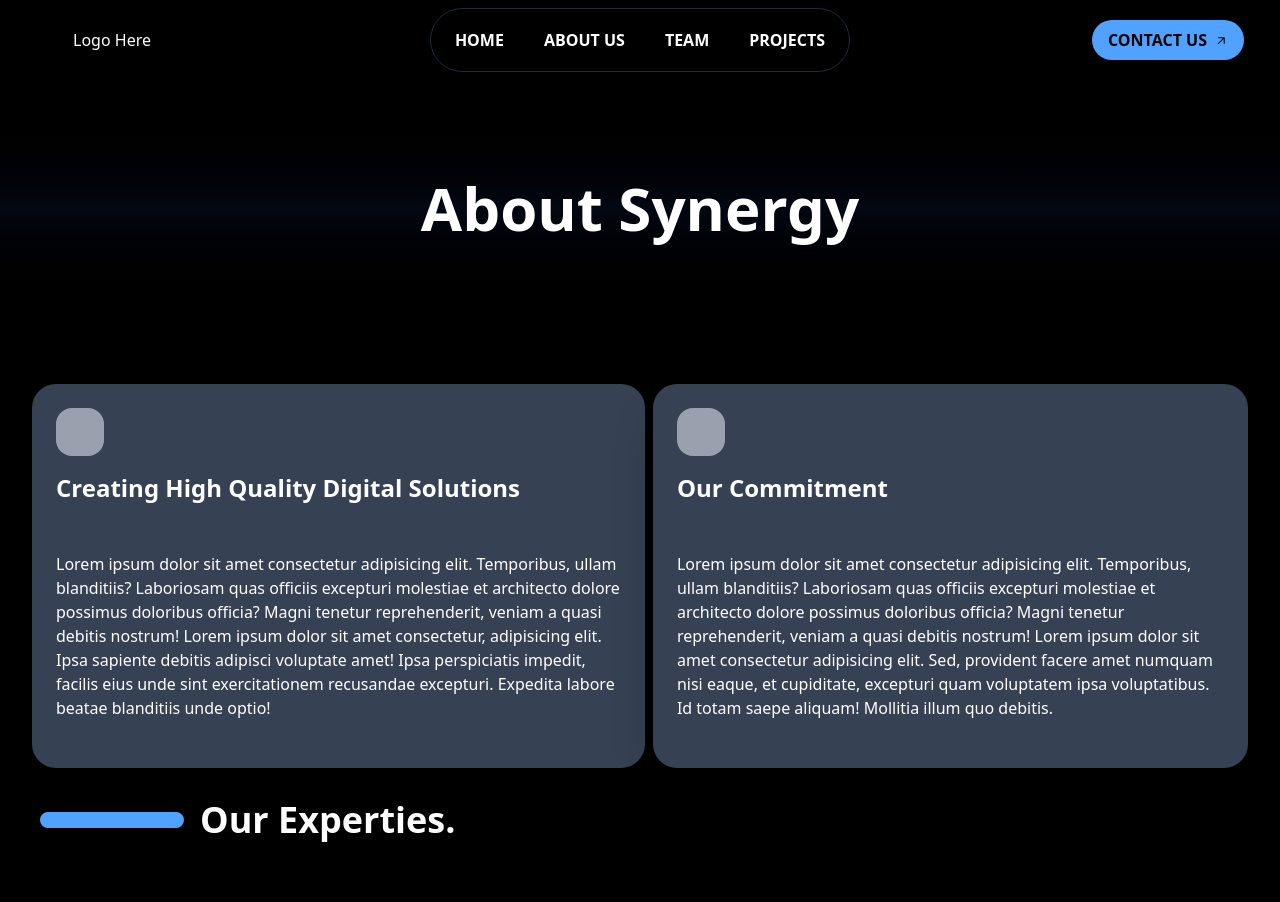
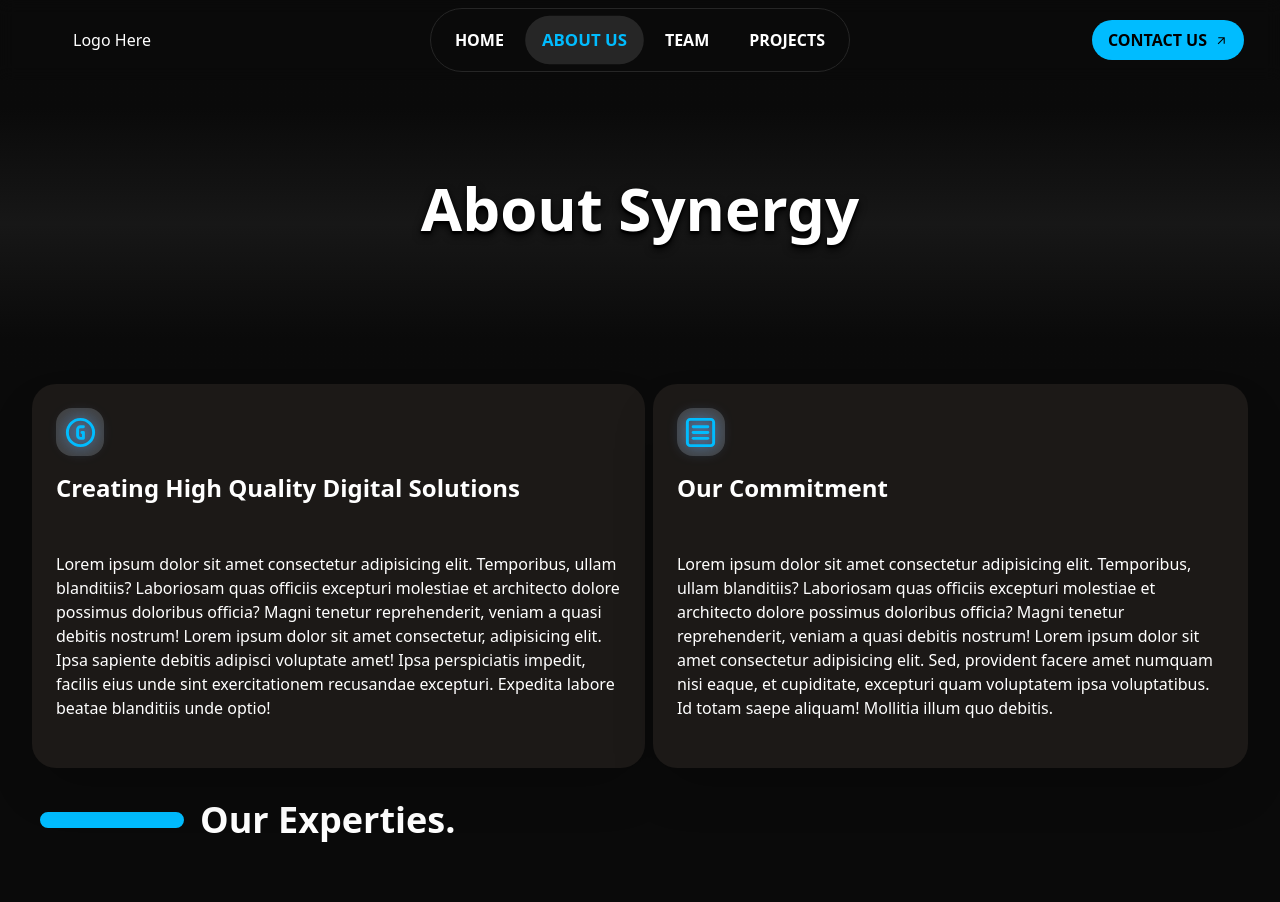
Before and after one commit to MGChristian/portfolio, a React (Vite) app: page /about in a window 1280 px wide. Shown: the top 902 px of the page. Built offline with nearby package versions, Linux system fonts and the light colour scheme.

Commit message:
updated about page

```diff
--- a/index.html
+++ b/index.html
@@ -6,7 +6,7 @@
     <meta name="viewport" content="width=device-width, initial-scale=1.0" />
     <title>Vite + React</title>
   </head>
-  <body class="bg-black">
+  <body class="bg-neutral-950">
     <div id="root"></div>
     <script type="module" src="/src/main.jsx"></script>
   </body>
--- a/package.json
+++ b/package.json
@@ -4,7 +4,7 @@
   "version": "0.0.0",
   "type": "module",
   "scripts": {
-    "dev": "vite",
+    "dev": "vite --host",
     "build": "vite build",
     "lint": "eslint .",
     "preview": "vite preview"
--- a/src/App.jsx
+++ b/src/App.jsx
@@ -9,7 +9,6 @@ import Contact from "./pages/Contact";
 function App() {
   return (
     <>
-      <Navbar />
       <Routes>
         <Route path="/" element={<Home />}></Route>
         <Route path="/about" element={<About />}></Route>
--- a/src/components/Navbar.jsx
+++ b/src/components/Navbar.jsx
@@ -1,6 +1,6 @@
 import { Link } from "react-router-dom";
 import { MdArrowOutward, MdArrowForward } from "react-icons/md";
-import { useState } from "react";
+import { useEffect, useState } from "react";
 import { FaGripLines } from "react-icons/fa";
 import { RxCross2 } from "react-icons/rx";
 
@@ -24,6 +24,7 @@ const navValues = [
 ];
 
 export default function Navbar() {
+  const [currentPage, setCurrentPage] = useState(window.location.pathname);
   const [contactHover, setContactHover] = useState(false);
   const [nav, setNav] = useState(false);
 
@@ -35,33 +36,42 @@ export default function Navbar() {
     setNav((c) => !c);
   }
 
+  useEffect(() => {
+    setCurrentPage(window.location.pathname);
+    console.log(currentPage);
+  }, []);
+
   return (
     <>
-      <nav className="sticky top-0 z-50 hidden h-20 items-center justify-between px-8 py-2 backdrop-blur-2xl lg:flex">
+      <nav className="sticky top-0 z-50 hidden h-20 items-center justify-between px-8 py-2 backdrop-blur-sm lg:flex">
         <div className="flex w-40 items-center justify-center text-white">
           Logo Here
         </div>
-        <div className="flex h-16 items-center justify-center gap-2 rounded-full border-[1px] border-gray-800 bg-black p-2">
+        <div className="flex h-16 items-center justify-center gap-2 rounded-full border-[1px] border-neutral-800 bg-neutral-950 p-2">
           {navValues.map((item, index) => {
             return (
-              <div className="group relative flex h-full items-center justify-center overflow-hidden rounded-full px-4">
+              <div
+                className={`group relative flex h-full items-center justify-center overflow-hidden rounded-full px-4 transition-transform duration-700 ease-in-out hover:scale-90 ${currentPage == item.src ? "scale-105 bg-neutral-800" : "scale-100"}`}
+              >
                 <Link
                   key={index}
                   className="z-10 w-fit text-center font-semibold text-white"
                   to={item.src}
                 >
-                  <p className="transition-transform duration-700 ease-in-out group-hover:scale-75 group-hover:text-blue-300">
+                  <p className={`${currentPage == item.src && "text-sky-400"}`}>
                     {item.name}
                   </p>
                 </Link>
-                <div className="absolute h-0 w-0 rounded-full bg-gray-600 opacity-100 transition-all duration-500 ease-in-out group-hover:h-[300px] group-hover:w-[300px] group-hover:opacity-25"></div>
+                {currentPage != item.src && (
+                  <div className="absolute h-0 w-0 rounded-full bg-neutral-600 opacity-100 transition-all duration-500 ease-in-out group-hover:h-[300px] group-hover:w-[300px] group-hover:opacity-25"></div>
+                )}
               </div>
             );
           })}
         </div>
         <div className="flex w-40 items-center justify-center">
           <Link
-            className="flex h-fit items-center gap-2 rounded-full bg-blue-400 px-4 py-2"
+            className="flex h-fit items-center gap-2 rounded-full bg-sky-400 px-4 py-2"
             onMouseEnter={handleContactHover}
             onMouseLeave={handleContactHover}
           >
@@ -79,7 +89,7 @@ export default function Navbar() {
           Logo Here
         </div>
         <div
-          className="rounded-2xl bg-gray-900 p-4 hover:cursor-pointer"
+          className="rounded-2xl bg-neutral-900 p-4 hover:cursor-pointer"
           onClick={handleNav}
         >
           {nav ? (
@@ -92,15 +102,15 @@ export default function Navbar() {
       <div
         className={
           nav
-            ? "fixed top-20 z-10 flex h-fit w-full flex-col items-center gap-4 border-b border-gray-900 bg-black p-4 pt-8 duration-300 ease-in-out lg:hidden"
-            : "fixed -top-full z-10 flex h-fit w-full flex-col items-center gap-4 border-b border-gray-900 bg-black p-4 pt-8 duration-300 ease-in-out lg:hidden"
+            ? "fixed top-20 z-10 flex h-fit w-full flex-col items-center gap-4 border-b border-neutral-900 bg-black p-4 pt-8 duration-300 ease-in-out lg:hidden"
+            : "fixed -top-full z-10 flex h-fit w-full flex-col items-center gap-4 border-b border-neutral-900 bg-black p-4 pt-8 duration-300 ease-in-out lg:hidden"
         }
       >
         {navValues.map((item, index) => {
           return (
             <Link
               key={index}
-              className={`w-full rounded-full bg-gray-600 p-4 text-center text-white`}
+              className={`w-full rounded-full bg-neutral-600 p-4 text-center text-white`}
               to={item.src}
               onClick={() => setNav(false)}
             >
@@ -109,7 +119,7 @@ export default function Navbar() {
           );
         })}
         <Link
-          className={`my-4 w-full rounded-full border border-gray-700 p-4 text-center text-white transition-colors duration-300 ease-in-out hover:bg-orange-400 hover:text-black`}
+          className={`my-4 w-full rounded-full border border-neutral-700 p-4 text-center text-white transition-colors duration-300 ease-in-out hover:bg-orange-400 hover:text-black`}
           to="/contact"
           onClick={() => setNav(false)}
         >
--- a/src/index.css
+++ b/src/index.css
@@ -3,3 +3,35 @@
 html {
   scroll-behavior: smooth;
 }
+
+/* ANIMATIONS */
+
+@keyframes slideInFromTop {
+  from {
+    transform: translateY(-10rem);
+    filter: opacity(0);
+  }
+  to {
+    transform: translateY(0);
+    filter: opacity(1);
+  }
+}
+
+.animate-slide-in {
+  animation: slideInFromTop 0.8s ease-out forwards;
+}
+
+@keyframes slideInFromBottom {
+  from {
+    transform: translateY(10rem);
+    filter: opacity(0);
+  }
+  to {
+    transform: translateY(0);
+    filter: opacity(1);
+  }
+}
+
+.animate-slide-in-bottom {
+  animation: slideInFromBottom 0.8s ease-out forwards;
+}
--- a/src/pages/About.jsx
+++ b/src/pages/About.jsx
@@ -1,5 +1,8 @@
 import { FaPlus } from "react-icons/fa6";
-import { useState } from "react";
+import { LuSquareMenu } from "react-icons/lu";
+import { TbCircleLetterG } from "react-icons/tb";
+import { useEffect, useState } from "react";
+import Navbar from "../components/Navbar";
 
 const accordionData = [
   {
@@ -32,17 +35,24 @@ const accordionData = [
 export default function About() {
   return (
     <>
-      <div>
-        <section className="flex flex-col gap-12 lg:h-[calc(100vh-80px)]">
-          <div className="flex h-64 items-center justify-center bg-gradient-to-b from-black from-10% via-gray-950 via-50% to-black to-90%">
-            <h1 className="text-4xl font-bold text-white md:text-5xl lg:text-6xl">
+      <Navbar />
+      <div className="p-4 lg:p-0">
+        <section className="mb-16 flex flex-col gap-12 lg:mb-0 lg:h-[calc(100vh-80px)]">
+          <div className="fixed -z-1 h-72 w-full bg-gradient-to-b from-neutral-950 from-10% via-neutral-900 via-50% to-neutral-950 to-90% text-white"></div>
+          <div className="flex h-64 items-center justify-center">
+            <h1 className="animate-slide-in text-4xl font-bold text-white text-shadow-black text-shadow-lg md:text-5xl lg:text-6xl">
               About Synergy
             </h1>
           </div>
-          <div className="flex max-w-full flex-wrap items-center justify-center gap-2 lg:flex-nowrap lg:px-8">
-            <div className="flex h-96 max-w-[710px] flex-col gap-12 rounded-3xl bg-gray-700 p-6 pb-12 shadow-2xl">
+          <div className="animate-slide-in-bottom flex min-h-fit max-w-full flex-wrap items-center justify-center gap-2 lg:h-96 lg:flex-nowrap lg:px-8">
+            <div className="flex h-full max-w-[710px] flex-col gap-12 rounded-3xl bg-stone-900 p-6 shadow-2xl">
               <div className="flex flex-col gap-4">
-                <div className="h-12 w-12 rounded-2xl bg-gray-400"></div>
+                <div className="flex h-12 w-12 items-center justify-center rounded-2xl bg-neutral-700">
+                  <TbCircleLetterG
+                    size={35}
+                    className="text-sky-400 drop-shadow-[0_0_8px_rgba(96,165,250,1)]"
+                  />
+                </div>
                 <h4 className="text-xl font-semibold text-white md:text-2xl">
                   Creating High Quality Digital Solutions
                 </h4>
@@ -58,9 +68,14 @@ export default function About() {
                 excepturi. Expedita labore beatae blanditiis unde optio!
               </p>
             </div>
-            <div className="flex h-96 max-w-[710px] flex-col gap-12 rounded-3xl bg-gray-700 p-6 pb-12 shadow-2xl">
+            <div className="flex h-full max-w-[710px] flex-col gap-12 rounded-3xl bg-stone-900 p-6 pb-12 shadow-2xl">
               <div className="flex flex-col gap-4">
-                <div className="h-12 w-12 rounded-2xl bg-gray-400"></div>
+                <div className="flex h-12 w-12 items-center justify-center rounded-2xl bg-neutral-700">
+                  <LuSquareMenu
+                    size={35}
+                    className="text-sky-400 drop-shadow-[0_0_8px_rgba(96,165,250,1)]"
+                  />
+                </div>
                 <h4 className="text-xl font-semibold text-white md:text-2xl">
                   Our Commitment
                 </h4>
@@ -81,7 +96,7 @@ export default function About() {
 
         <section className="mx-auto mb-48 max-w-[1200px]">
           <div className="mb-16 flex items-center gap-4">
-            <hr className="w-36 rounded-2xl border-8 text-blue-400" />
+            <hr className="w-36 rounded-2xl border-8 text-sky-400" />
             <h3 className="text-2xl font-bold text-white md:text-3xl lg:text-4xl">
               Our Experties.
             </h3>
@@ -96,35 +111,48 @@ export default function About() {
 }
 
 function Accordion() {
-  const [toggleAccordion, setToggleAccordion] = useState(false);
+  const [selected, setSelected] = useState([]);
 
-  function handleToggleAccordion() {
-    setToggleAccordion((t) => !t);
+  function handleSelection(selectedAccordion) {
+    let copySelected = [...selected];
+    const findIndexOfCurrentId = copySelected.indexOf(selectedAccordion);
+
+    if (findIndexOfCurrentId === -1) {
+      copySelected.push(selectedAccordion);
+    } else {
+      copySelected.splice(findIndexOfCurrentId, 1);
+    }
+
+    setSelected(copySelected);
   }
 
   return (
     <>
-      {accordionData.map((item, index) => {
+      {accordionData.length != 0
+        ? accordionData.map((item, index) => {
             return (
               <div
-            className={`group rounded-3xl bg-gray-700 hover:cursor-pointer lg:w-full ${index === accordionData.length - 1 && index % 2 == 0 ? "lg:col-span-2" : ""}`}
+                className={`group self-start rounded-3xl border hover:cursor-pointer lg:w-full ${selected.indexOf(item.key) !== -1 ? "border-neutral-900 bg-[rgba(23,23,23,0.5)]" : "border-neutral-600 bg-neutral-800"} ${index === accordionData.length - 1 && index % 2 == 0 ? "lg:col-span-2" : ""}`}
                 key={item.key}
-            onClick={handleToggleAccordion}
+                // onClick={handleToggleAccordion}
+                onClick={() => handleSelection(item.key)}
               >
                 <div className="flex flex-col">
                   <div className="flex items-center justify-between p-4 text-white">
-                <p className="transition-all duration-300 ease-in-out group-hover:translate-x-4 group-hover:text-blue-400">
+                    <p
+                      className={`font-semibold transition-all duration-300 ease-in-out ${selected.indexOf(item.key) !== -1 ? "text-sky-400" : "group-hover:translate-x-4 group-hover:text-sky-400"}`}
+                    >
                       {item.title}
                     </p>
-                <div className="rounded-sm bg-gray-400 p-2 transition-all duration-300 ease-in-out group-hover:bg-blue-400 group-hover:text-black">
+                    <div className="rounded-xl bg-neutral-700 p-2 transition-all duration-300 ease-in-out group-hover:bg-sky-400 group-hover:text-black">
                       <FaPlus />
                     </div>
                   </div>
                   <div
-                className={`transition-all duration-300 ${toggleAccordion == true ? "h-fit p-4" : "h-0 p-0"} text-white`}
+                    className={`transition-all duration-300 ease-in-out ${selected.indexOf(item.key) !== -1 ? "h-fit p-4" : "h-0 p-0"} text-white`}
                   >
                     <p
-                  className={`${index === accordionData.length - 1 ? "m-auto max-w-6/8 text-justify" : ""} ${toggleAccordion == true ? "" : "hidden"} text-white`}
+                      className={`${index === accordionData.length - 1 ? "m-auto max-w-6/8 text-justify" : ""} ${selected.indexOf(item.key) === -1 && "hidden"} text-white`}
                     >
                       Lorem ipsum dolor sit amet consectetur, adipisicing elit.
                       Quos, qui culpa obcaecati consectetur blanditiis libero
@@ -132,14 +160,15 @@ function Accordion() {
                       praesentium debitis nihil corporis asperiores suscipit sed
                       maiores adipisci. Lorem ipsum dolor sit amet consectetur
                       adipisicing elit. Laboriosam architecto quia blanditiis
-                  cupiditate voluptates expedita consequatur dolorem! Voluptatum
-                  eligendi quos.
+                      cupiditate voluptates expedita consequatur dolorem!
+                      Voluptatum eligendi quos.
                     </p>
                   </div>
                 </div>
               </div>
             );
-      })}
+          })
+        : ""}
     </>
   );
 }
--- a/src/pages/Contact.jsx
+++ b/src/pages/Contact.jsx
@@ -1,5 +1,6 @@
 import React from "react";
+import Navbar from "../components/Navbar";
 
 export default function Contact() {
-  return <div>Contact</div>;
+  return <Navbar />;
 }
--- a/src/pages/Home.jsx
+++ b/src/pages/Home.jsx
@@ -1,5 +1,5 @@
-import React from "react";
+import Navbar from "../components/Navbar";
 
 export default function Home() {
-  return <div>Home</div>;
+  return <Navbar />;
 }
--- a/src/pages/Projects.jsx
+++ b/src/pages/Projects.jsx
@@ -1,5 +1,6 @@
 import React from "react";
+import Navbar from "../components/Navbar";
 
 export default function Projects() {
-  return <div>Projects</div>;
+  return <Navbar />;
 }
--- a/src/pages/Team.jsx
+++ b/src/pages/Team.jsx
@@ -1,5 +1,6 @@
 import React from "react";
+import Navbar from "../components/Navbar";
 
 export default function Team() {
-  return <div>Team</div>;
+  return <Navbar />;
 }
```
Lines whose indentation alone changed are shown as unchanged.
